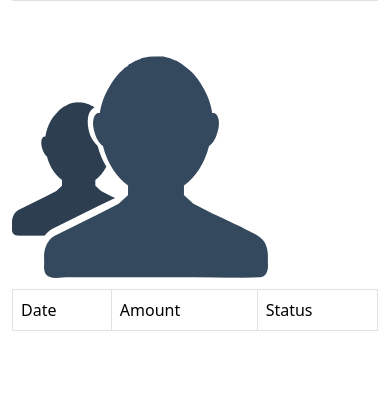
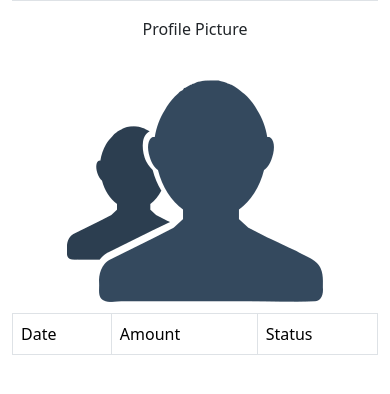
Before and after one commit to loycekalume/project_database, a Django app: page /customers/details/81 in a window 390 px wide. Shown: the part 342-736 px from the top of the page. Run offline with Django 5.2, Linux system fonts and the light colour scheme; a user stored in the database is signed in; data comes from the database, SQL or seed files in the repository.

Commit message:
added profile pic

```diff
--- a/project_database/settings.py
+++ b/project_database/settings.py
@@ -127,6 +127,10 @@ STATIC_ROOT = BASE_DIR / 'static'
 
 STATICFILES_DIRS = [BASE_DIR / 'sacco/static']
 
+MEDIA_URL = 'media/'
+
+MEDIA_ROOT = BASE_DIR / 'media'
+
 # Default primary key field type
 # https://docs.djangoproject.com/en/5.1/ref/settings/#default-auto-field
 
--- a/project_database/urls.py
+++ b/project_database/urls.py
@@ -14,10 +14,14 @@ Including another URLconf
     1. Import the include() function: from django.urls import include, path
     2. Add a URL to urlpatterns:  path('blog/', include('blog.urls'))
 """
+from django.conf.urls.static import static
 from django.contrib import admin
 from django.urls import path
 from django.urls import path
+
+from project_database import settings
 from sacco import views
+
 urlpatterns = [
     path('',views.customers,name='customers'),
 
@@ -32,4 +36,4 @@ urlpatterns = [
     path('customers/search/', views.search_customer, name='search_customer'),
 
     path('admin/,', admin.site.urls),
-]
+] + static(settings.MEDIA_URL, document_root=settings.MEDIA_ROOT)
--- a/sacco/app_form.py
+++ b/sacco/app_form.py
@@ -7,7 +7,7 @@ class CustomerForm(forms.ModelForm):
     gender = forms.ChoiceField(choices=GENDER_CHOICES,widget=forms.RadioSelect)
     class Meta:
         model = Customer
-        fields =[ 'first_name', 'last_name', 'email', 'dob', 'weight','gender']
+        fields =[ 'first_name', 'last_name', 'email', 'dob', 'weight','gender','profile_pic']
         widgets = {
             'dob': forms.DateInput(attrs={'type':'date', 'min':'1980-01-01','max':'2005-12-31'}),
             'weight': forms.NumberInput(attrs={'type':'number','min':35,'max':100}),
--- a/sacco/models.py
+++ b/sacco/models.py
@@ -1,4 +1,12 @@
 from django.db import models
+import uuid
+import os
+
+def generate_unique_name(instance, filename):
+    name = uuid.uuid4()
+    full_file_name = f'{name}.{filename}'
+    return os.path.join("profile_pictures", full_file_name)
+
 
 # Create your models here.
 class Customer(models.Model):
@@ -8,6 +16,7 @@ class Customer(models.Model):
     dob = models.DateField()
     gender = models.CharField(max_length=10)
     weight = models.IntegerField(default=0)
+    profile_pic = models.ImageField(upload_to=generate_unique_name,null=True)
     created_at = models.DateTimeField(auto_now_add=True)
     updated_at = models.DateTimeField(auto_now=True)
 
--- a/sacco/views.py
+++ b/sacco/views.py
@@ -56,7 +56,7 @@ def delete_customer(request, customer_id):
 @permission_required("sacco.add_customer", raise_exception=True)
 def add_customers(request):
     if request.method == "POST":
-        form = CustomerForm(request.POST)
+        form = CustomerForm(request.POST,request.FILES)
         if form.is_valid():
             form.save()
             messages.success(request, f"Customer {form.cleaned_data['first_name']} was added!")
@@ -73,7 +73,7 @@ def add_customers(request):
 def update_customer(request, customer_id):
     customer = get_object_or_404(Customer, id=customer_id)
     if request.method == "POST":
-        form = CustomerForm(request.POST,instance=customer)
+        form = CustomerForm(request.POST,request.FILES,instance=customer)
         if form.is_valid():
             form.save()
             messages.success(request, f"Customer {form.cleaned_data['first_name']} was updated!")
--- a/templates/customer_form.html
+++ b/templates/customer_form.html
@@ -10,7 +10,7 @@
     <div class="container">
         <div class="row justify-content-center">
             <div class="col-sm-4 border px-3 py-3 mt-3">
-                <form action="{% url 'add_customer' %}" method="post">
+                <form action="{% url 'add_customer' %}" method="post" enctype="multipart/form-data">
                     {% csrf_token %}
                     {{ form | crispy  }}
 
--- a/templates/customer_update_form.html
+++ b/templates/customer_update_form.html
@@ -10,7 +10,7 @@
     <div class="container">
         <div class="row justify-content-center">
             <div class="col-sm-4 border px-3 py-3 mt-3">
-                <form action=" " method="post">
+                <form action=" " method="post" enctype="multipart/form-data">
                     {% csrf_token %}
                     {{ form | crispy  }}
 
--- a/templates/details.html
+++ b/templates/details.html
@@ -45,8 +45,13 @@
                     </tr>
                 </table>
             </div>
-            <div class="col-sm-4 mt-3">
-                <img src="{% static 'profile.png' %}" alt="">
+            <div class="col-sm-4 ">
+                <p class="text-center">Profile Picture</p>
+                {% if customer.profile_pic %}
+                <img  class="img-fluid mx-auto d-block profile" src="{{   customer.profile_pic.url}}" alt="">
+                {% else %}
+                 <img  class="img-fluid mx-auto d-block profile" src="{% static 'profile.png' %}" alt="">
+                {% endif %}
             </div>
 
             <div class="col-sm-4">
```
